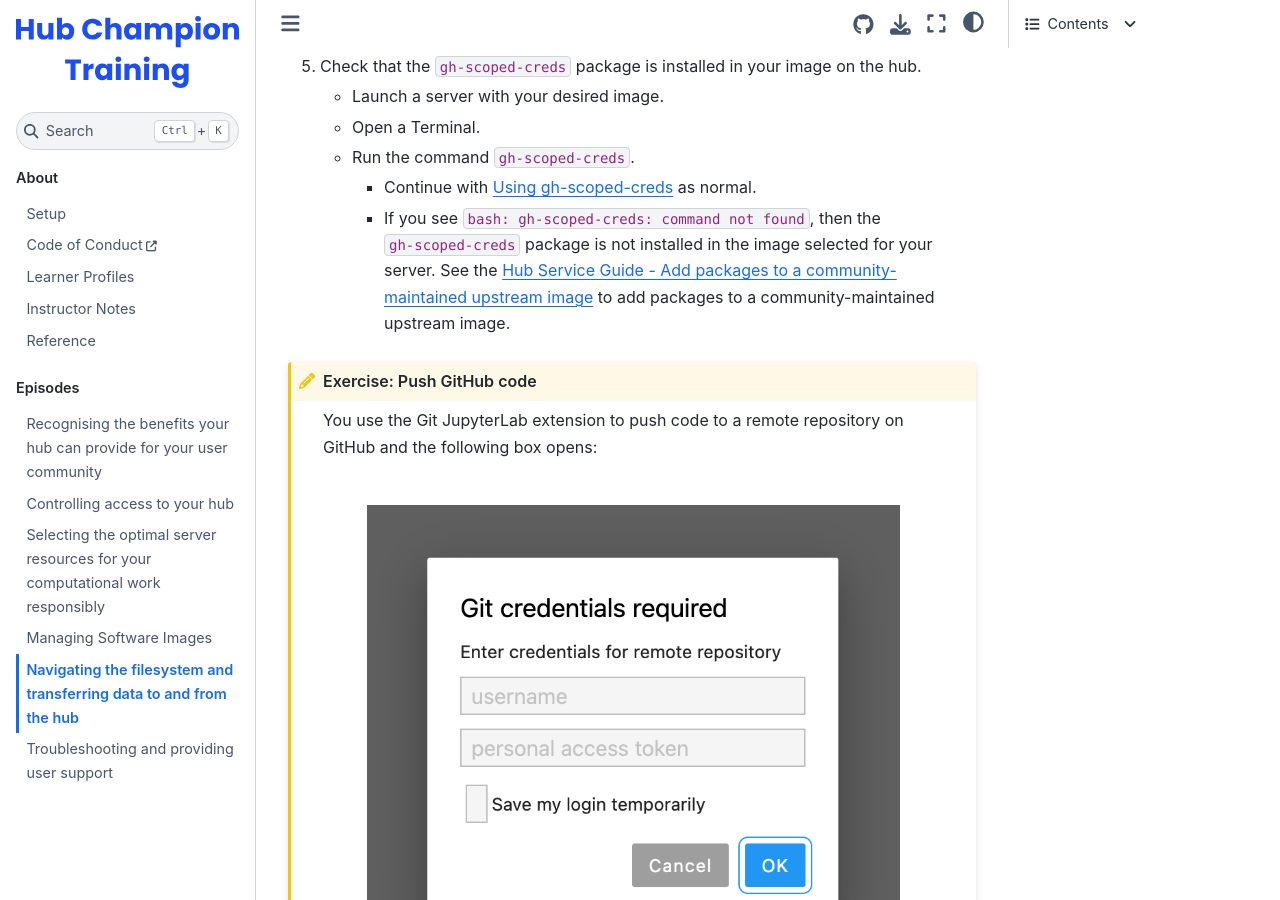
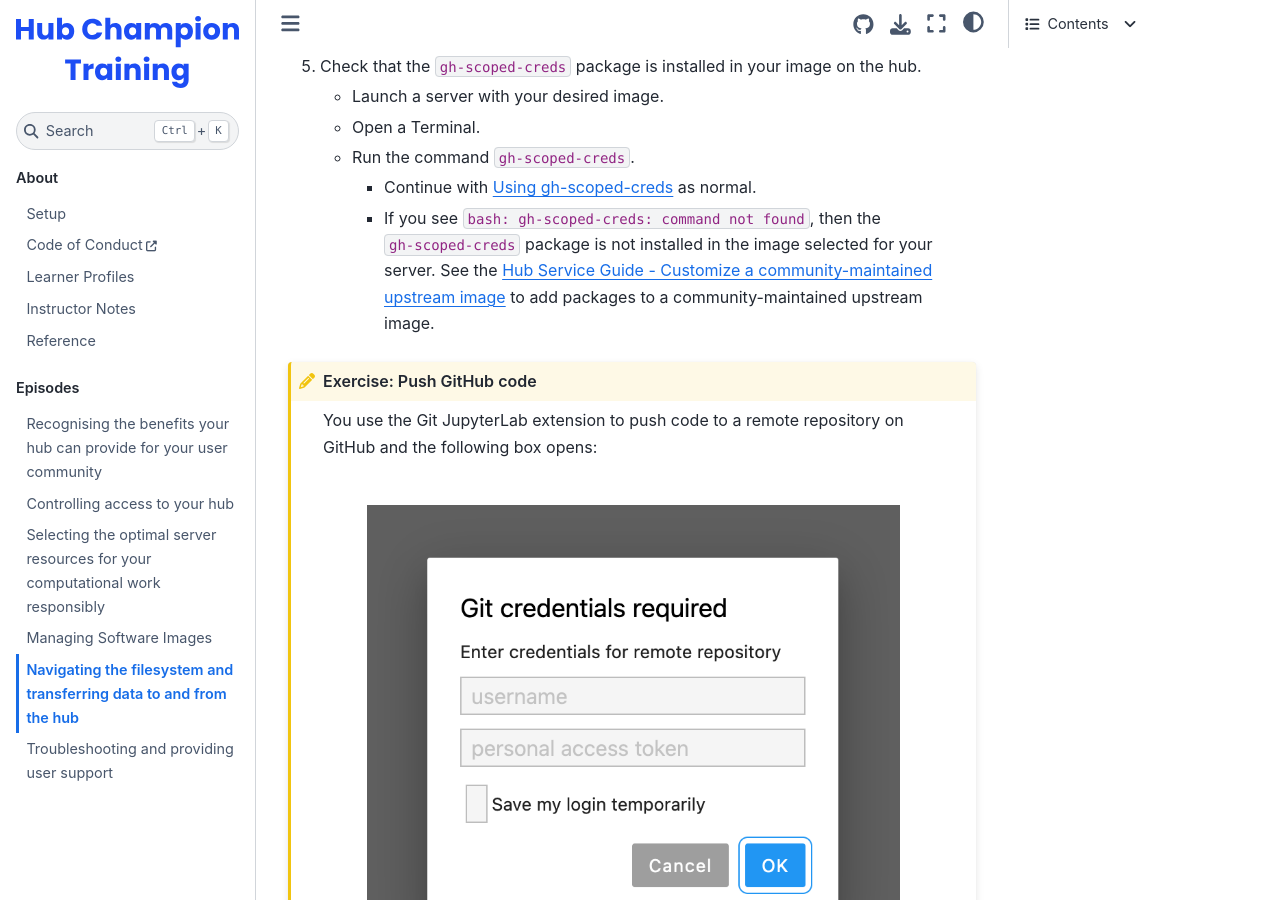
Before and after one commit to czi-catalystproject/hub-champion-training, a Jupyter Book: the page built from episodes/transfer_data.md, in a window 1280 px wide and 900 px high, scrolled down 6970 px. Built offline with Jupyter Book 1.0.4 settings and Sphinx 7.4.7 and the Sphinx Book theme 1.1.4, drawn with Linux system fonts in a browser that asks for light colours.

Commit message:
Fix broken link

```diff
--- a/episodes/transfer_data.md
+++ b/episodes/transfer_data.md
@@ -241,7 +241,7 @@ If this is not already enabled for your hub, then there are some extra steps for
    - Open a Terminal.
    - Run the command `gh-scoped-creds`.
      - Continue with {ref}`Using gh-scoped-creds<episode-data:using-gh-scoped-creds>` as normal.
-     - If you see `bash: gh-scoped-creds: command not found`, then the `gh-scoped-creds` package is not installed in the image selected for your server. See the [Hub Service Guide - Add packages to a community-maintained upstream image](https://docs.2i2c.org/how-to-guides/add-packages-to-image/) to  add packages to a community-maintained upstream image.
+     - If you see `bash: gh-scoped-creds: command not found`, then the `gh-scoped-creds` package is not installed in the image selected for your server. See the [Hub Service Guide - Customize a community-maintained upstream image](https://docs.2i2c.org/admin/howto/environment/customize-image/) to  add packages to a community-maintained upstream image.
 
 ::::{admonition} Exercise: Push GitHub code
 :class: exercise
```
